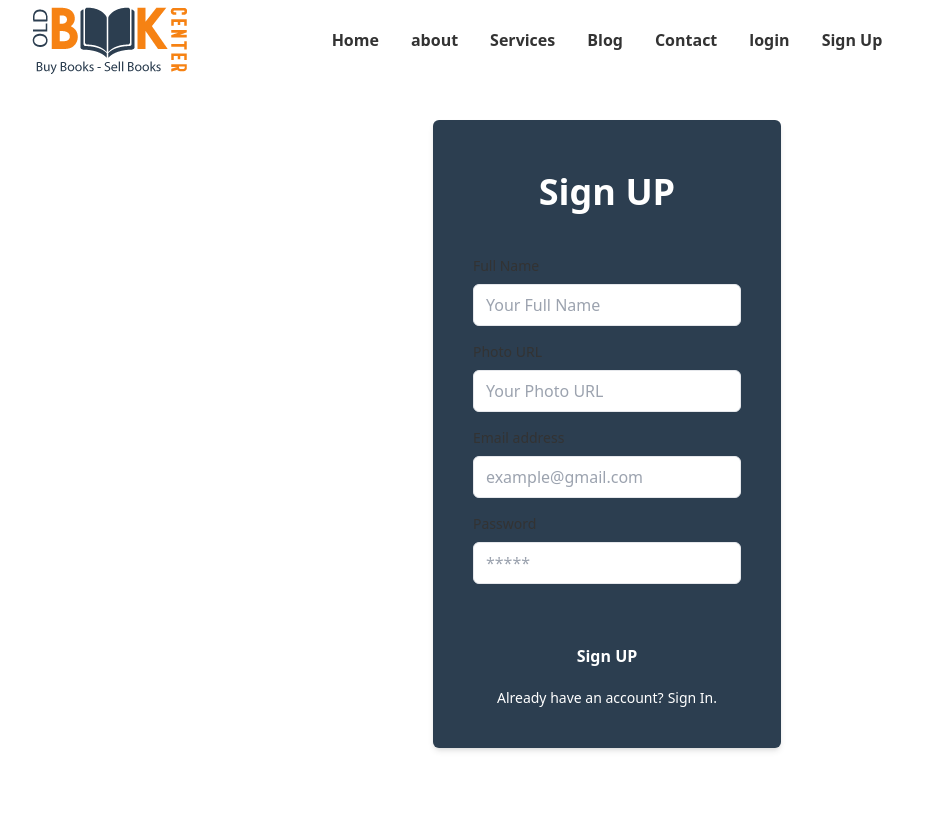
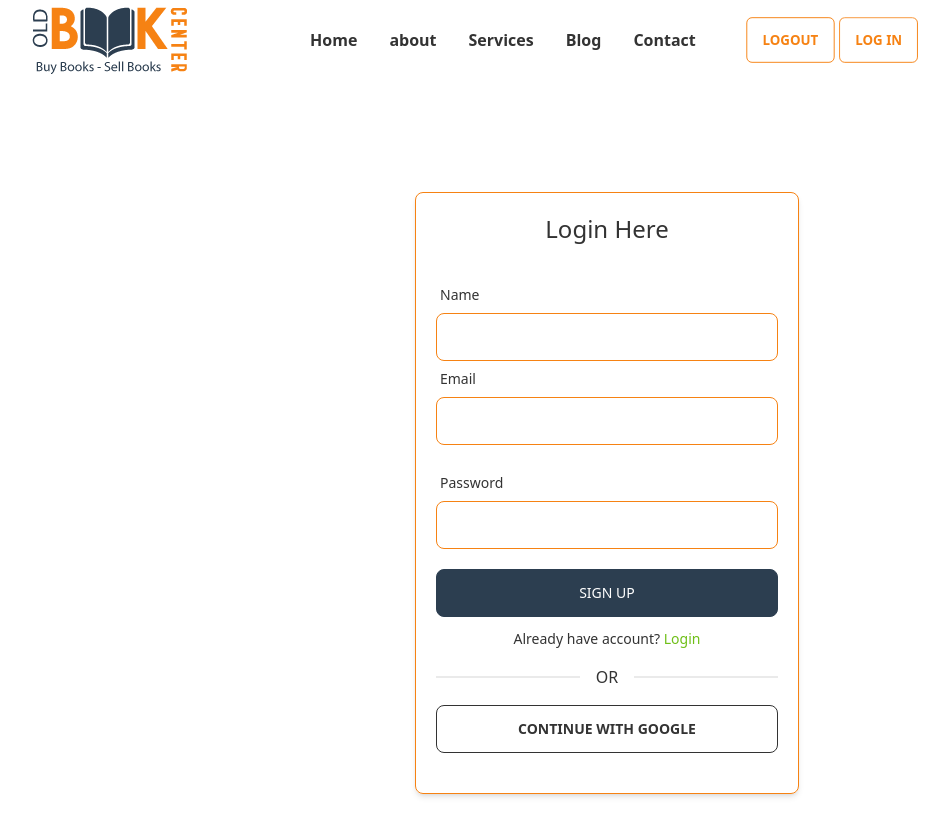
Before and after one commit to ismailjosim/old-book-selling-center-client, a React (Create React App) app: page /signup in a window 1280 px wide. Shown: the top 836 px of the page, without its empty margins (33-982 px from the left). Before the commit the page ends 800 px from the top, so only its background shows below. Built offline with nearby package versions, Linux system fonts and the light colour scheme; no server answers.

Commit message:
add user register with react form

```diff
--- a/src/components/Auth/UserRegister.jsx
+++ b/src/components/Auth/UserRegister.jsx
@@ -1,69 +1,134 @@
 import React, { useContext } from 'react';
+import { useForm } from 'react-hook-form';
+import { Link } from 'react-router-dom';
 import { AuthContext } from '../../contexts/AuthProvider';
 
 
 const UserRegister = () => {
-    const { UserRegister } = useContext(AuthContext);
+    const { register, formState: { errors }, handleSubmit } = useForm();
+    const { UserRegister, updateUserInfo } = useContext(AuthContext);
 
 
-    const handleUserRegister = e => {
-        e.preventDefault();
-        const form = e.target;
-        // const name = form.name.value;
-        // const photoURL = form.photoURL.value;
-        const email = form.email.value;
-        const password = form.password.value;
-        UserRegister(email, password)
+
+
+    const strongRegex = new RegExp("^(?=.*[a-z])(?=.*[A-Z])(?=.*[0-9])(?=.*[!@#$%^&*])");
+
+    // TODO: User Login Function
+    const onSubmit = data => {
+        // 1. Create New User
+        UserRegister(data.email, data.password)
             .then(result => {
+
+                // user profile
                 const user = result.user;
-                console.log(user);
-                form.reset();
+                const profile = {
+                    displayName: data.name,
+                }
+                // 2. Update New User
+                updateUserInfo(profile)
+                    .then(() => {
+                        // 3. save user email & pass to database
+                        // saveUserInfo(user.displayName, user.email);
+
+                    })
+                    .catch(error => console.log(error.message))
             })
             .catch(error => {
-                console.log("Error Found!", error);
+                console.log(error.message);
             })
-
     }
 
 
+
+
+
+    // todo 3 : save user info to database function
+    // const saveUserInfo = (name, email) => {
+    //     const user = { name, email }
+    //     fetch('https://doctor-portal-server-tawny.vercel.app/users', {
+    //         method: 'POST',
+    //         headers: {
+    //             'content-type': 'application/json'
+    //         },
+    //         body: JSON.stringify(user)
+    //     })
+    //         .then(res => res.json())
+    //         .then(data => {
+    //             setNewUserEmail(email);
+
+    //         })
+    // }
+    // }
+
+
     return (
-        <div className='flex justify-center my-10'>
-            <div className="flex flex-col p-6 rounded-md sm:p-10 shadow-md bg-secondary">
-                <div className="mb-8 text-center">
-                    <h1 className="my-3 text-4xl font-bold text-white">Sign UP</h1>
-                </div>
-                <form onSubmit={handleUserRegister} className="space-y-12 ng-untouched ng-pristine ng-valid">
-                    <div className="space-y-4">
-                        <div>
-                            <label htmlFor="name" className="block mb-2 text-sm text-left">Full Name</label>
-                            <input type="text" name="name" placeholder="Your Full Name" className="w-full px-3 py-2 border rounded-md" required />
-                        </div>
-                        <div>
-                            <label htmlFor="photoURL" className="block mb-2 text-sm text-left">Photo URL</label>
-                            <input type="text" name="photoURL" placeholder="Your Photo URL" className="w-full px-3 py-2 border rounded-md" required />
-                        </div>
-                        <div>
-                            <label htmlFor="email" className="block mb-2 text-sm text-left">Email address</label>
-                            <input type="email" name="email" placeholder="example@gmail.com" className="w-full px-3 py-2 border rounded-md dark:border-gray-700 dark:bg-gray-900 dark:text-gray-100" required />
+        <div className='max-w-sm mx-auto my-28  p-5 rounded-lg shadow-md border border-primary'>
+            <h3 className='text-center font-normal text-2xl mb-8'>Login Here</h3>
+            <form onSubmit={handleSubmit(onSubmit)}>
+
+                {/* TODO: input Email */}
+                <div className="form-control w-full">
+                    <label className="label">
+                        <span className="label-text">Name</span>
+                    </label>
+                    <input type="text" {...register("name",
+                        {
+                            required: "Name is Required"
+                        })}
+                        className="input input-primary input-bordered w-full" />
+                    {errors.name && <p className='text-error font-medium mt-1'>{errors.name?.message}</p>}
+
                 </div>
 
-                        <div>
-                            <div className="flex justify-between mb-2">
-                                <label htmlFor="password" className="text-sm">Password</label>
+                {/* TODO: input Email */}
+                <div className="form-control w-full">
+                    <label className="label">
+                        <span className="label-text">Email</span>
+                    </label>
+                    <input type="email" {...register("email",
+                        {
+                            required: "Email is Required"
+                        })}
+                        className="input input-primary input-bordered w-full" />
+                    {errors.email && <p className='text-error font-medium mt-1'>{errors.email?.message}</p>}
+
                 </div>
-                            <input type="password" name="password" placeholder="*****" className="w-full px-3 py-2 border rounded-md dark:border-gray-700 dark:bg-gray-900 dark:text-gray-100" required />
+                {/* TODO: input Password */}
+                <div className="form-control w-full my-5">
+                    <label className="label">
+                        <span className="label-text">Password</span>
+                    </label>
+                    <input {...register("password", {
+                        required: 'Invalid Password',
+                        minLength: { value: 6, message: "Password Must Be 6 Characters Or longer." },
+                        pattern: {
+                            value: strongRegex,
+                            message: "Password Must Be Strong!"
+                        }
+
+                    })} type="password" className="input input-bordered w-full input-primary" />
+                    {errors.password && <p className='text-error font-medium mt-1'>{errors.password?.message}</p>}
+
                 </div>
+
+                {/* TODO: submit button */}
+                <div className="form-control w-full mt-5">
+                    <button type="submit" className="btn btn-secondary text-white w-full font-normal">Sign Up</button>
                 </div>
-                    <div className="space-y-2">
-                        <div>
-                            <button type="submit" className="w-full px-8 py-3 font-semibold rounded-md dark:bg-violet-400 text-white">Sign UP</button>
+
+                {/* TODO: Form submit button */}
+                <div className='mt-3 mb-5 text-center text-sm'>
+                    <span>Already have account?</span> <Link className='text-accent hover:text-primary' to='/login'>Login</Link>
                 </div>
-                        <p className="px-6 text-sm text-center text-white">Already have an account?
-                            <a href="/login" className="hover:underline dark:text-violet-400 ml-1">Sign In</a>.
-                        </p>
+
+                <div className="divider">OR</div>
+
+                {/* TODO: Form Google login button */}
+                <div className="form-control w-full my-5">
+                    <button className="btn btn-outline hover:text-white">CONTINUE WITH GOOGLE</button>
                 </div>
+
             </form>
-            </div>
         </div>
     );
 };
--- a/src/components/Pages/Category/Card.jsx
+++ b/src/components/Pages/Category/Card.jsx
@@ -3,7 +3,7 @@ import BookModal from './BookModal';
 import { Link } from 'react-router-dom';
 
 const Card = ({ book }) => {
-    const { _id, title, condition, location, originalPrice, photo, postTime, resalePrice, useYears } = book;
+    const { title, condition, location, originalPrice, photo, postTime, resalePrice, useYears } = book;
 
 
     const info = {
--- a/src/components/Pages/Category/Category.jsx
+++ b/src/components/Pages/Category/Category.jsx
@@ -9,7 +9,6 @@ const Category = () => {
     return (
         <div className=''>
             <div className='bg-black text-white py-3 font-medium pl-5'>
-                <h3 className='text-2xl'></h3>
             </div>
             <div className='w-11/12 mx-auto grid lg:grid-cols-3 gap-5 md:grid-cols-2 grid-cols-1'>
                 {
--- a/src/layouts/Header.jsx
+++ b/src/layouts/Header.jsx
@@ -1,8 +1,21 @@
-import React from 'react';
+import React, { useContext } from 'react';
 import { Link } from 'react-router-dom';
 import logo from '../assets/old-book-center-logo.png'
+import { AuthContext } from '../contexts/AuthProvider';
 
 const Header = () => {
+    const { user } = useContext(AuthContext)
+
+
+
+
+    const handleUserLogout = () => {
+        // userLogout().then(result => { }).catch(error => console.log(error.message))
+    }
+
+
+
+
 
     const navigationItems = <>
         <li><Link to='/'>Home</Link></li>
@@ -10,8 +23,17 @@ const Header = () => {
         <li><Link to='/services'>Services</Link></li>
         <li><Link to='/blog'>Blog</Link></li>
         <li><Link to='/contact'>Contact</Link></li>
-        <li><Link to='/login'>login</Link></li>
-        <li><Link to='/signup'>Sign Up</Link></li>
+        <li className='list-none'><button className='select-none'>{user?.email}</button></li>
+        <li className='list-none'> <button onClick={handleUserLogout} className="btn btn-md rounded-md btn-outline btn-primary">Logout</button></li>
+        {user?.uid ?
+            <div className='flex gap-3 items-center dropdown dropdown-bottom dropdown-end'>
+                <ul tabIndex={0} className="dropdown-content menu p-2 shadow bg-base-100 rounded-box w-52">
+                    <li className='list-none'><button className='select-none btn-disabled'>{user.email}</button></li>
+                </ul>
+            </div>
+            :
+            <Link to='/login' className="btn btn-md rounded-md btn-outline btn-primary">Log In</Link>
+        }
     </>
 
 
@@ -48,21 +70,7 @@ export default Header;
 
 /*
 
-  {user?.email ?
-                    <div className='flex gap-3 items-center dropdown dropdown-bottom dropdown-end'>
-                        <div tabIndex={0}>
-                            <img className='rounded-full w-12' alt={user.displayName} src={user.photoURL} />
-                        </div>
-                        <ul tabIndex={0} className="dropdown-content menu p-2 shadow bg-base-100 rounded-box w-52">
-                            <li className='list-none'><button className='select-none btn-disabled'>{user.displayName}</button></li>
-                            <li className='list-none'><Link to='/review'>My Reviews</Link></li>
-                            <li className='list-none'><Link to='/addService'>Add Services</Link></li>
-                            <li className='list-none'> <button onClick={handleUserRemove} className="btn btn-md rounded-md btn-outline btn-primary">Logout</button></li>
-                        </ul>
-                    </div>
-                    :
-                    <Link to='/login' className="btn btn-md rounded-md btn-outline btn-primary">Log In</Link>
-                }
+
 
 
 
```
Also changed, not shown: src/contexts/AuthProvider.js (+22 -5 lines). Lines whose indentation alone changed are shown as unchanged.
